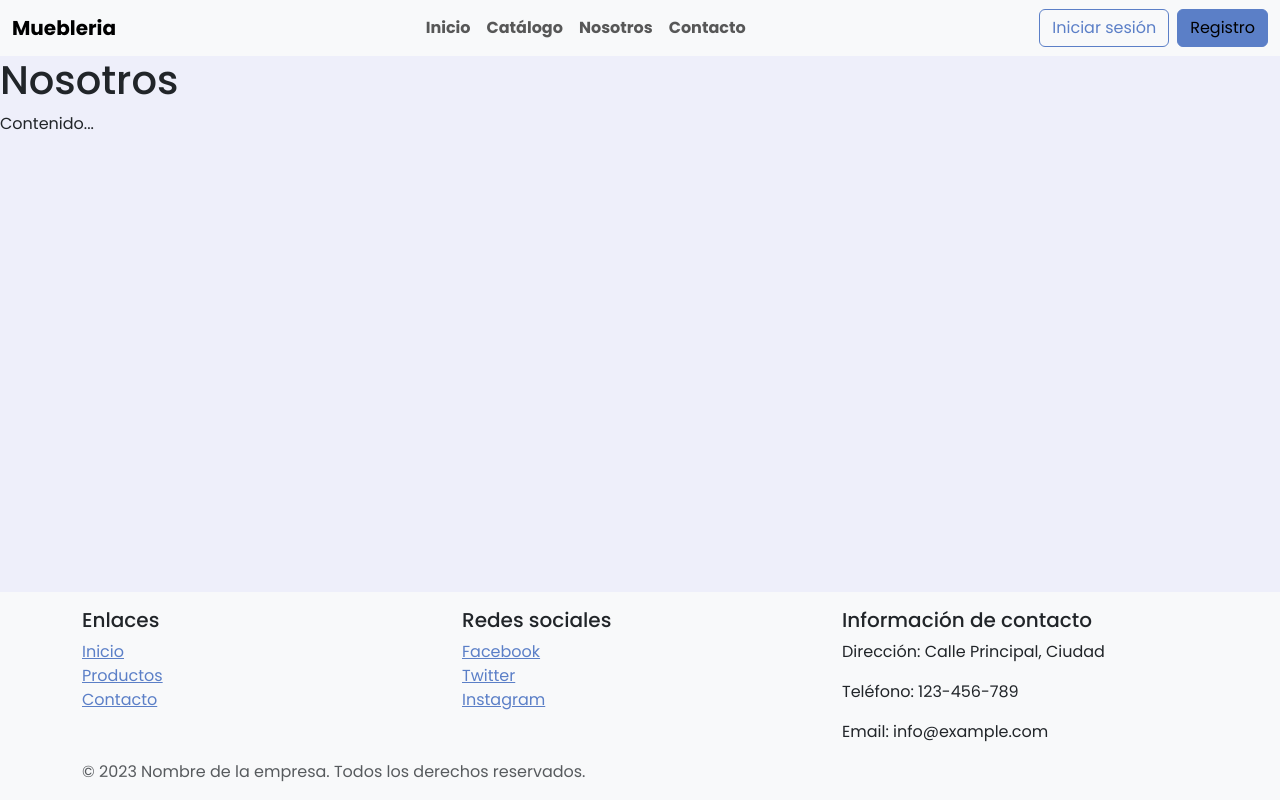
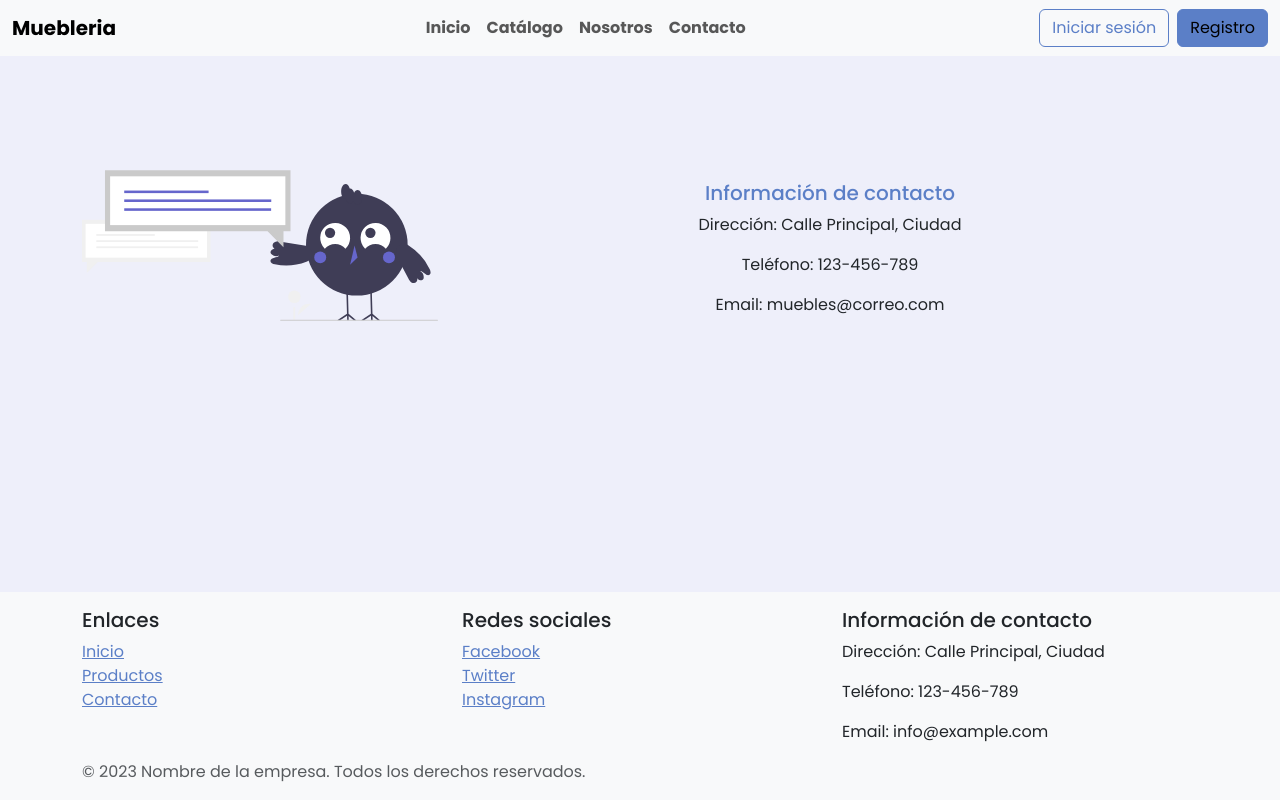
Before and after one commit to OmarMonroy080/Producto2Web, a React (Vite) app: page /aboutus in a window 1280 px wide. Built offline with nearby package versions, Linux system fonts and the light colour scheme.

Commit message:
Agregando informacion de contacto

```diff
--- a/src/pages/AboutUsPage.jsx
+++ b/src/pages/AboutUsPage.jsx
@@ -1,8 +1,33 @@
+import img from '../assets/info.svg';
+
+const estilosimg={
+  paddingTop:"8%"
+}
+const estilos = {
+  justifyContent: "center",
+  textAlign: "center",
+  display: "block",
+  paddingTop: "2%"
+};
 const AboutUsPage = () => {
   return (
     <>
-      <h1>Nosotros</h1>
-      <p>Contenido...</p>
+
+      <div className='container col-lg-12' style={estilosimg}>
+        <div className='row '>
+          <div className="col-lg-4 d-flex align-content-center ">
+            <img src={img} alt="" className="img-fluid " />
+          </div>
+          <div className="col-lg-8 center-block" style={estilos}>
+            <h5 className="text-primary">Información de contacto</h5>
+            <p>Dirección: Calle Principal, Ciudad</p>
+            <p>Teléfono: 123-456-789</p>
+            <p>Email: muebles@correo.com</p>
+          </div>
+        </div>
+
+      </div>
+
     </>
   );
 };
```
Also changed, not shown: src/assets/images/info.png (added), src/assets/info.svg (added).
